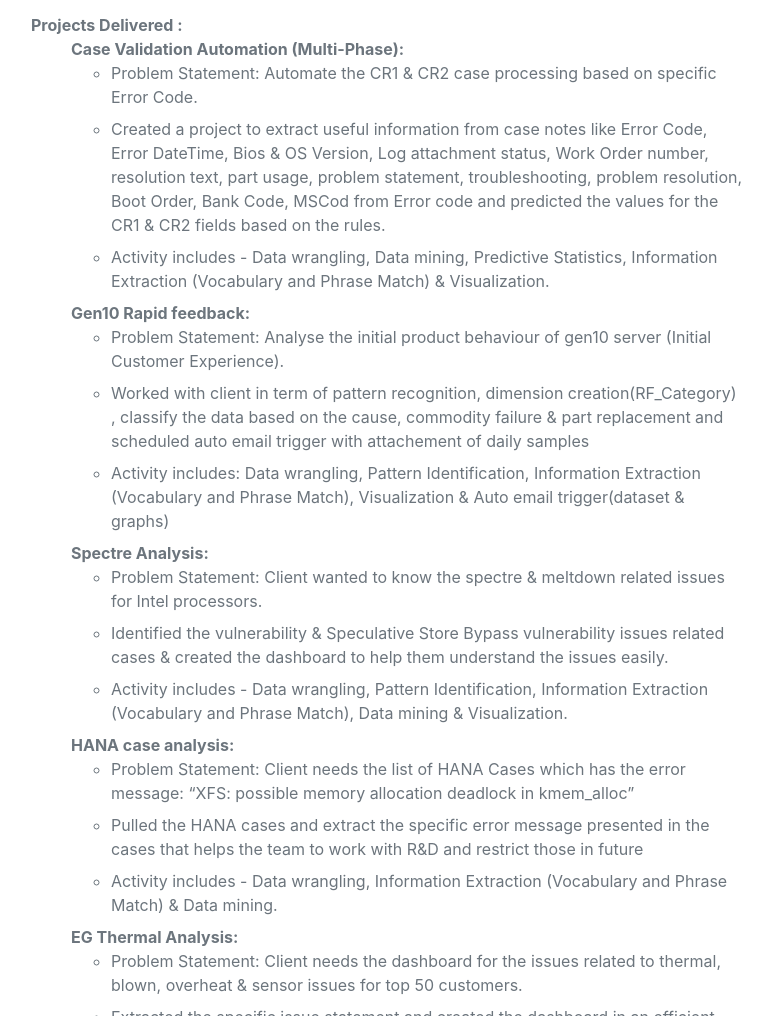
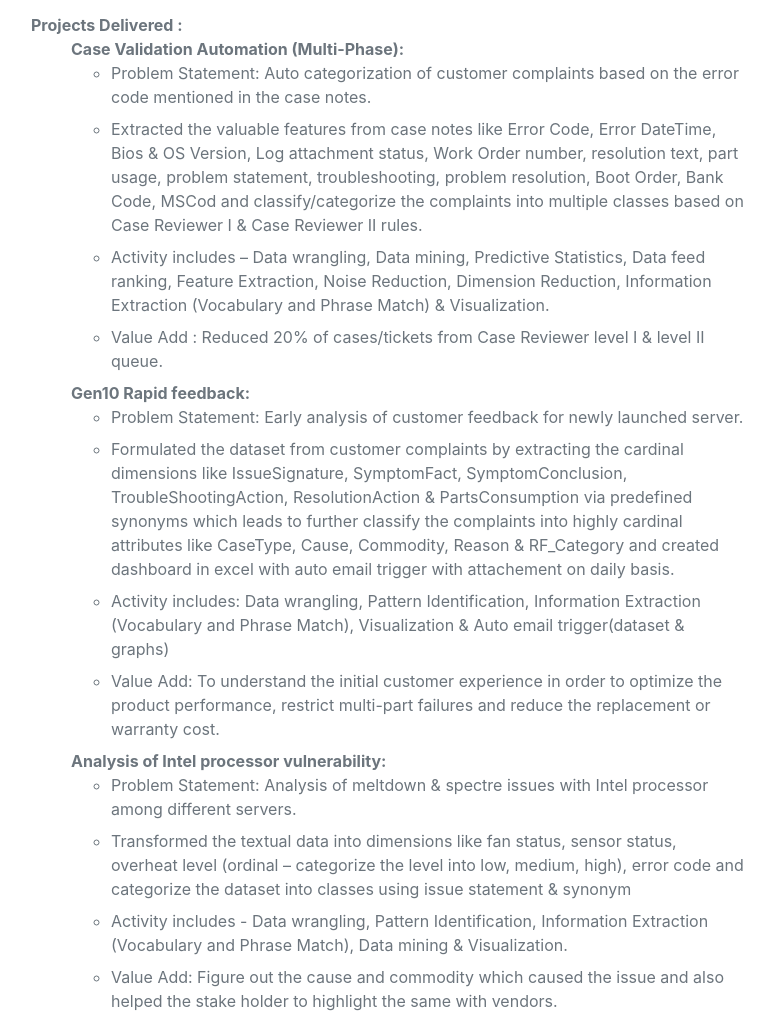
Before and after one commit to jayanthan-rajendran/jayanthan-rajendran.github.io, a plain HTML site: page index.html in a window 1280 px wide. Shown: the part 1684-2700 px from the top of the page, without its empty margins (289-1063 px from the left). Drawn offline with nearby package versions, Linux system fonts and the light colour scheme; a web font is replaced by a local one.

Commit message:
updated the project details

```diff
--- a/index.html
+++ b/index.html
@@ -51,7 +51,7 @@
                     <p class="lead mb-5">Experienced professional with 8.5 years of expertise in predictive modeling, inferential statistics, descriptive analysis, data processing, data mining & automation support to solve the business problems<br><br>Highly proficient in handling complex mix of data, data quality assessment entailing Data Analysis, Validation, Profiling and Cleansing. Proven record of analyzing processes & workflows, assessing their efficacy, relating to business plans & goals and suggesting re-engineering / simplification solutions.<br><br>Successfully developed and implemented several AI/ML & Optimization projects, and process automation to reduce effort and increase efficiency. Hands on experience in Statistical Learning, Prescriptive modeling, Inferential statistics, CNN, DNN, ANN, Python, PowerBI, SharePoint Designer, Infopath SQL, HIVE, C# & VBA.<br><br>Competent professional with ability to take complete ownership, accepting challenges & problem solving / deep analysis skills.</p>
 
                     <div class="social-icons">
-                        <a class="social-icon" href="#"><i class="fab fa-linkedin-in"></i></a>
+                        <a class="social-icon" href="https://www.linkedin.com/in/jayanthan-rajendran" target="_blank" rel="noopener noreferrer"><i class="fab fa-linkedin-in"></i></a>
                         <a class="social-icon" href="#"><i class="fab fa-github"></i></a>
                         <a class="social-icon" href="#"><i class="fab fa-skype"></i></a>
                     </div>
@@ -79,19 +79,22 @@
                            <b> Projects Delivered :</b>
                             <ul>
                                 <dt>Case Validation Automation (Multi-Phase):</dt>
-                                <dd><ul><li>Problem Statement: Automate the CR1 & CR2 case processing based on specific Error Code.</li></ul></dd>
-                                <dd><ul><li>Created a project to extract useful information from case notes like Error Code, Error DateTime, Bios & OS Version, Log attachment status, Work Order number, resolution text, part usage, problem statement, troubleshooting, problem resolution, Boot Order, Bank Code, MSCod from Error code and predicted the values for the CR1 & CR2 fields based on the rules.</li></ul></dd>
-                                <dd><ul><li>Activity includes - Data wrangling, Data mining, Predictive Statistics, Information Extraction (Vocabulary and Phrase Match) & Visualization.</li></ul></dd>
+                                <dd><ul><li>Problem Statement: Auto categorization of customer complaints based on the error code mentioned in the case notes.</li></ul></dd>
+                                <dd><ul><li>Extracted the valuable features from case notes like Error Code, Error DateTime, Bios & OS Version, Log attachment status, Work Order number, resolution text, part usage, problem statement, troubleshooting, problem resolution, Boot Order, Bank Code, MSCod and classify/categorize the complaints into multiple classes based on Case Reviewer I & Case Reviewer II rules.</li></ul></dd>
+                                <dd><ul><li>Activity includes – Data wrangling, Data mining, Predictive Statistics, Data feed ranking, Feature Extraction, Noise Reduction, Dimension Reduction, Information Extraction (Vocabulary and Phrase Match) & Visualization.</li></ul></dd>
+                                <dd><ul><li>Value Add : Reduced 20% of cases/tickets from Case Reviewer level I & level II queue.</li></ul></dd>
 
                                 <dt>Gen10 Rapid feedback:</dt>
-                                <dd><ul><li>Problem Statement: Analyse the initial product behaviour of gen10 server (Initial Customer Experience).</li></ul></dd>
-                                <dd><ul><li>Worked with client in term of pattern recognition, dimension creation(RF_Category) , classify the data based on the cause, commodity failure & part replacement and scheduled auto email trigger with attachement of daily samples</li></ul></dd>
+                                <dd><ul><li>Problem Statement: Early analysis of customer feedback for newly launched server.</li></ul></dd>
+                                <dd><ul><li>Formulated the dataset from customer complaints by extracting the cardinal dimensions like IssueSignature, SymptomFact, SymptomConclusion,    TroubleShootingAction, ResolutionAction & PartsConsumption via predefined synonyms which leads to further classify the complaints into highly cardinal attributes like CaseType, Cause, Commodity, Reason & RF_Category and created dashboard in excel with auto email trigger with attachement on daily basis.</li></ul></dd>
                                 <dd><ul><li>Activity includes: Data wrangling, Pattern Identification, Information Extraction (Vocabulary and Phrase Match), Visualization & Auto email trigger(dataset & graphs)</li></ul></dd>
+                                <dd><ul><li>Value Add: To understand the initial customer experience in order to optimize the product performance, restrict multi-part failures and reduce the replacement or warranty cost.</li></ul></dd>
 
-                                <dt>Spectre Analysis:</dt>
-                                <dd><ul><li>Problem Statement: Client wanted to know the spectre & meltdown related issues for Intel processors.</li></ul></dd>
-                                <dd><ul><li>Identified the vulnerability & Speculative Store Bypass vulnerability issues related cases & created the dashboard to help them understand the issues easily.</li></ul></dd>
+                                <dt>Analysis of Intel processor vulnerability:</dt>
+                                <dd><ul><li>Problem Statement: Analysis of meltdown & spectre issues with Intel processor among different servers.</li></ul></dd>
+                                <dd><ul><li>Transformed the textual data into dimensions like fan status, sensor status, overheat level (ordinal – categorize the level into low, medium, high), error code and categorize the dataset into classes using issue statement & synonym</li></ul></dd>
                                 <dd><ul><li>Activity includes - Data wrangling, Pattern Identification, Information Extraction (Vocabulary and Phrase Match), Data mining & Visualization.</li></ul></dd>
+                                <dd><ul><li>Value Add: Figure out the cause and commodity which caused the issue and also helped the stake holder to highlight the same with vendors.</li></ul></dd>
 
                                 <dt>HANA case analysis:</dt>
                                 <dd><ul><li>Problem Statement: Client needs the list of HANA Cases which has the error message: “XFS: possible memory allocation deadlock in kmem_alloc”</li></ul></dd>
@@ -293,19 +296,22 @@
                     <div class="subheading mb-3">Data Science</div>
                      <ul>
                         <dt>Case Validation Automation (Multi-Phase):</dt>
-                        <dd><ul><li>Problem Statement: Automate the CR1 & CR2 case processing based on specific Error Code.</li></ul></dd>
-                        <dd><ul><li>Created a project to extract useful information from case notes like Error Code, Error DateTime, Bios & OS Version, Log attachment status, Work Order number, resolution text, part usage, problem statement, troubleshooting, problem resolution, Boot Order, Bank Code, MSCod from Error code and predicted the values for the CR1 & CR2 fields based on the rules.</li></ul></dd>
-                        <dd><ul><li>Activity includes - Data wrangling, Data mining, Predictive Statistics, Information Extraction (Vocabulary and Phrase Match) & Visualization.</li></ul></dd>
+                        <dd><ul><li>Problem Statement: Auto categorization of customer complaints based on the error code mentioned in the case notes.</li></ul></dd>
+                        <dd><ul><li>Extracted the valuable features from case notes like Error Code, Error DateTime, Bios & OS Version, Log attachment status, Work Order number, resolution text, part usage, problem statement, troubleshooting, problem resolution, Boot Order, Bank Code, MSCod and classify/categorize the complaints into multiple classes based on Case Reviewer I & Case Reviewer II rules.</li></ul></dd>
+                        <dd><ul><li>Activity includes – Data wrangling, Data mining, Predictive Statistics, Data feed ranking, Feature Extraction, Noise Reduction, Dimension Reduction, Information Extraction (Vocabulary and Phrase Match) & Visualization.</li></ul></dd>
+                        <dd><ul><li>Value Add : Reduced 20% of cases/tickets from Case Reviewer level I & level II queue.</li></ul></dd>
 
                         <dt>Gen10 Rapid feedback:</dt>
-                        <dd><ul><li>Problem Statement: Analyse the initial product behaviour of gen10 server (Initial Customer Experience).</li></ul></dd>
-                        <dd><ul><li>Worked with client in term of pattern recognition, dimension creation(RF_Category) , classify the data based on the cause, commodity failure & part replacement and scheduled auto email trigger with attachement of daily samples</li></ul></dd>
+                        <dd><ul><li>Problem Statement: Early analysis of customer feedback for newly launched server.</li></ul></dd>
+                        <dd><ul><li>Formulated the dataset from customer complaints by extracting the cardinal dimensions like IssueSignature, SymptomFact, SymptomConclusion,    TroubleShootingAction, ResolutionAction & PartsConsumption via predefined synonyms which leads to further classify the complaints into highly cardinal attributes like CaseType, Cause, Commodity, Reason & RF_Category and created dashboard in excel with auto email trigger with attachement on daily basis.</li></ul></dd>
                         <dd><ul><li>Activity includes: Data wrangling, Pattern Identification, Information Extraction (Vocabulary and Phrase Match), Visualization & Auto email trigger(dataset & graphs)</li></ul></dd>
+                        <dd><ul><li>Value Add: To understand the initial customer experience in order to optimize the product performance, restrict multi-part failures and reduce the replacement or warranty cost.</li></ul></dd>
 
-                        <dt>Spectre Analysis:</dt>
-                        <dd><ul><li>Problem Statement: Client wanted to know the spectre & meltdown related issues for Intel processors.</li></ul></dd>
-                        <dd><ul><li>Identified the vulnerability & Speculative Store Bypass vulnerability issues related cases & created the dashboard to help them understand the issues easily.</li></ul></dd>
+                        <dt>Analysis of Intel processor vulnerability:</dt>
+                        <dd><ul><li>Problem Statement: Analysis of meltdown & spectre issues with Intel processor among different servers.</li></ul></dd>
+                        <dd><ul><li>Transformed the textual data into dimensions like fan status, sensor status, overheat level (ordinal – categorize the level into low, medium, high), error code and categorize the dataset into classes using issue statement & synonym</li></ul></dd>
                         <dd><ul><li>Activity includes - Data wrangling, Pattern Identification, Information Extraction (Vocabulary and Phrase Match), Data mining & Visualization.</li></ul></dd>
+                        <dd><ul><li>Value Add: Figure out the cause and commodity which caused the issue and also helped the stake holder to highlight the same with vendors.</li></ul></dd>
 
                         <dt>HANA case analysis:</dt>
                         <dd><ul><li>Problem Statement: Client needs the list of HANA Cases which has the error message: “XFS: possible memory allocation deadlock in kmem_alloc”</li></ul></dd>
```
